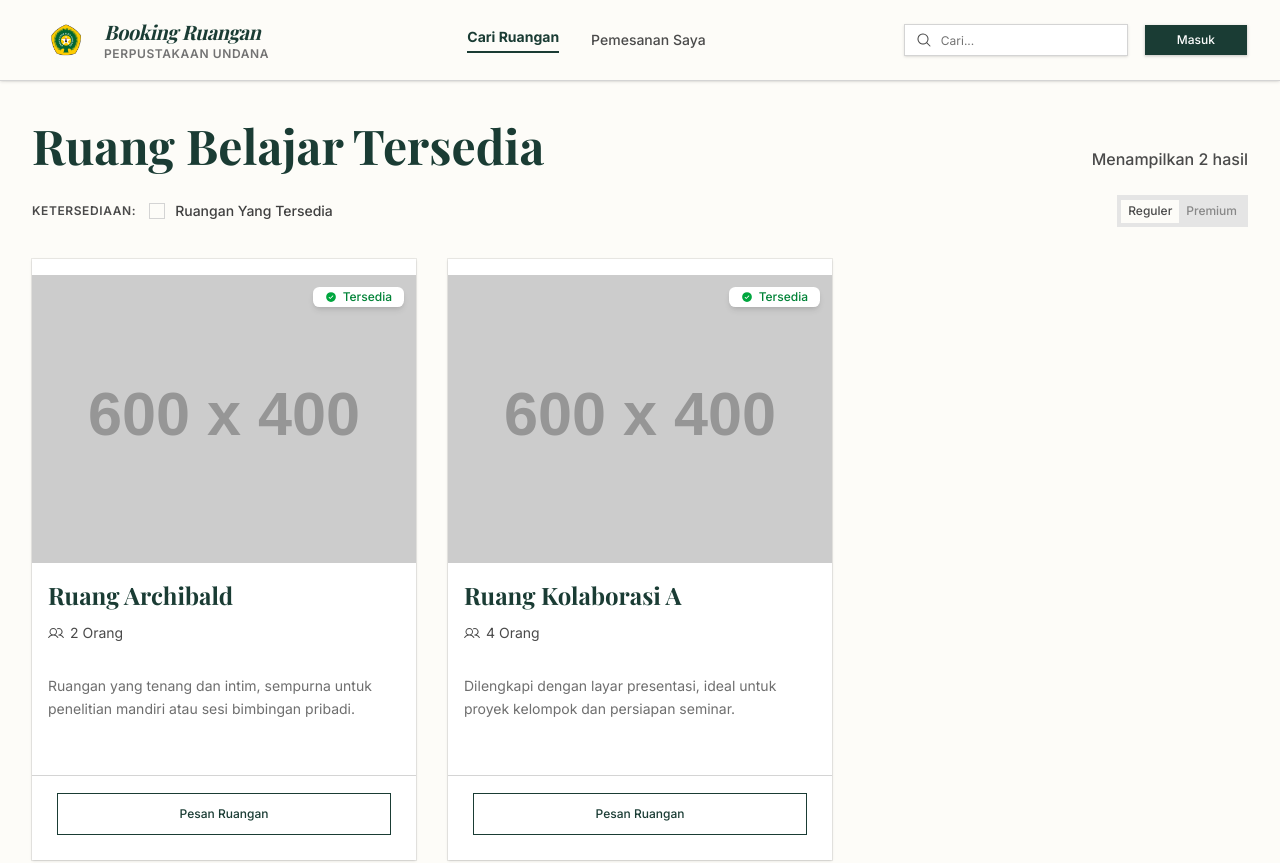
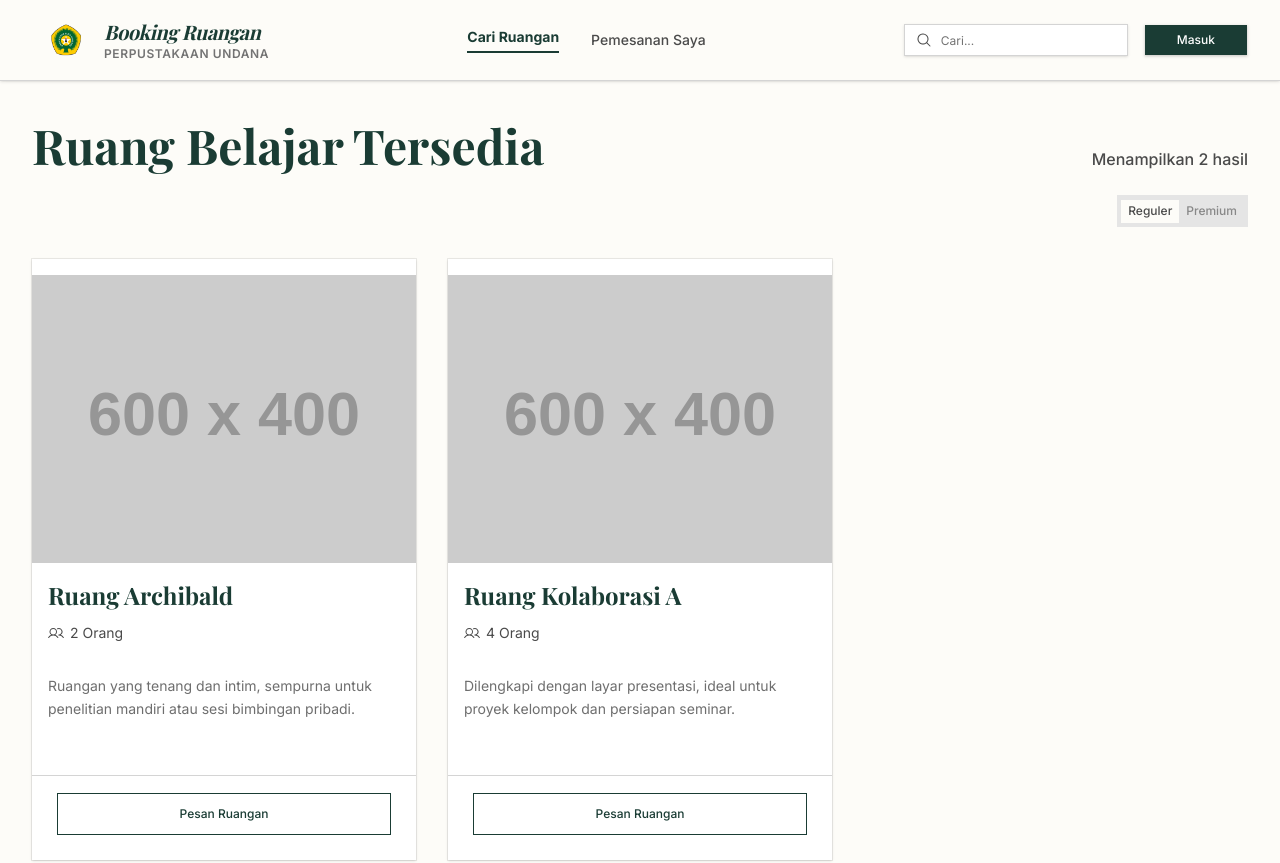
Before and after one commit to legacyditt/booking-room-perpusUndana, a Next.js app in the folder frontend/: page / in a window 1280 px wide. Shown: the top 863 px of the page. Built offline with nearby package versions, Linux system fonts and the light colour scheme; a web font is replaced by a local one.

Commit message:
feat(home): remove availability filter and badge since rooms are always bookable for future dates

```diff
--- a/frontend/src/app/(user)/page.tsx
+++ b/frontend/src/app/(user)/page.tsx
@@ -4,25 +4,17 @@
 import { Header } from "@/features/home/components/Header";
 import { Footer } from "@/features/home/components/Footer";
 import { RoomCard } from "@/features/home/components/RoomCard";
-import { RoomFilters } from "@/features/home/components/RoomFilters";
 import { mockRooms } from "@/data/mock";
 import { Tabs, TabsContent, TabsList, TabsTrigger } from "@/components/ui/tabs";
 
 export default function HomePage() {
-  const [showAvailableOnly, setShowAvailableOnly] = useState(false);
   const [roomType, setRoomType] = useState<"reguler" | "premium">("reguler");
 
-  // Simulasi Filter ruangan berdasarkan Ketersediaan dan Tipe Ruangan (karena properties tersebut dihapus dari mockRooms)
+  // Simulasi Filter ruangan berdasarkan Tipe Ruangan
   const filteredRooms = mockRooms.filter((room) => {
-    // Simulasi ketersediaan: Anggap Ruang 4 sedang tidak tersedia, sisanya tersedia
-    const isAvailableMock = room.id !== 4;
-    const isRoomAvailable = showAvailableOnly ? isAvailableMock : true;
-
     // Simulasi Tipe Ruangan: Anggap Ruang 1 & 2 Reguler, 3 & 4 Premium
     const typeMock = (room.id === 1 || room.id === 2) ? "reguler" : "premium";
-    const isMatchingType = typeMock === roomType;
-
-    return isRoomAvailable && isMatchingType;
+    return typeMock === roomType;
   });
 
   return (
@@ -45,12 +37,7 @@
           onValueChange={(v) => setRoomType(v as "reguler" | "premium")}
           className="w-full mt-4 md:mt-6"
         >
-          <div className="flex flex-col-reverse sm:flex-row justify-between items-stretch sm:items-center gap-4 mb-6">
-            <RoomFilters
-              showAvailableOnly={showAvailableOnly}
-              onShowAvailableOnlyChange={setShowAvailableOnly}
-            />
-
+          <div className="flex flex-col-reverse sm:flex-row justify-end items-stretch sm:items-center gap-4 mb-6">
             <TabsList className="grid w-full grid-cols-2 sm:w-auto sm:flex h-11 p-1">
               <TabsTrigger value="reguler">Reguler</TabsTrigger>
               <TabsTrigger value="premium">Premium</TabsTrigger>
--- a/frontend/src/features/home/components/RoomCard.tsx
+++ b/frontend/src/features/home/components/RoomCard.tsx
@@ -17,7 +17,6 @@
 
 export function RoomCard({ room }: RoomCardProps) {
   // Simulasi nilai yang dihapus dari Room type
-  const isAvailableMock = room.id !== 4;
   const descriptionMock = room.id === 1 ? "Ruangan yang tenang dan intim, sempurna untuk penelitian mandiri atau sesi bimbingan pribadi." :
                           room.id === 4 ? "Ruangan luas yang dirancang untuk diskusi kelompok besar, kuliah, atau lokakarya akademik." :
                           "Dilengkapi dengan layar presentasi, ideal untuk proyek kelompok dan persiapan seminar.";
@@ -34,17 +33,6 @@
               "https://placehold.co/600x400/e2e8f0/4a4a4a?text=Gambar+Ruangan";
           }}
         />
-        <Badge
-          className={`absolute top-3 right-3 flex items-center gap-1.5 px-3 py-1.5 shadow-md rounded-md font-medium border-0 bg-white hover:bg-white ${
-            isAvailableMock ? "text-green-700" : "text-neutral-500"
-          }`}
-        >
-          <CheckCircle
-            weight="fill"
-            className={isAvailableMock ? "text-green-600" : "text-neutral-400"}
-          />
-          {isAvailableMock ? "Tersedia" : "Tidak Tersedia"}
-        </Badge>
       </div>
 
       <CardHeader className="space-y-2 pb-4">
@@ -66,7 +54,6 @@
         </p>
       </CardContent>
       <CardFooter className="pt-4 pb-6 px-6">
-        {isAvailableMock ? (
         <Link
           href={`/room/${room.id}`}
           className={buttonVariants({
@@ -76,11 +63,6 @@
         >
           Pesan Ruangan
         </Link>
-        ) : (
-          <Button variant="outlinePrimary" disabled className="w-full min-h-[44px]">
-            Pesan Ruangan
-          </Button>
-        )}
       </CardFooter>
     </Card>
   );
--- a/frontend/src/features/home/components/RoomFilters.tsx
+++ /dev/null
@@ -1,30 +0,0 @@
-import { Checkbox } from "@/components/ui/checkbox";
-
-interface RoomFiltersProps {
-  showAvailableOnly: boolean;
-  onShowAvailableOnlyChange: (checked: boolean) => void;
-}
-
-export function RoomFilters({
-  showAvailableOnly,
-  onShowAvailableOnlyChange,
-}: RoomFiltersProps) {
-  return (
-    <div className="flex items-center gap-3 w-full sm:w-auto">
-      <span className="font-semibold text-neutral tracking-wider text-xs uppercase hidden sm:block">
-        Ketersediaan:
-      </span>
-
-      <label className="flex items-center justify-center sm:justify-start gap-2.5 cursor-pointer group bg-white sm:bg-transparent border border-neutral-200 sm:border-transparent px-4 py-2.5 sm:px-0 sm:py-0 rounded-lg w-full sm:w-auto shadow-sm sm:shadow-none hover:bg-neutral-50 sm:hover:bg-transparent transition-all">
-        <Checkbox
-          checked={showAvailableOnly}
-          onCheckedChange={(c) => onShowAvailableOnlyChange(c === true)}
-          className="border-neutral-300 data-[state=checked]:bg-primary data-[state=checked]:border-primary"
-        />
-        <span className="text-neutral-700 group-hover:text-primary transition-colors text-sm font-medium">
-          Ruangan Yang Tersedia
-        </span>
-      </label>
-    </div>
-  );
-}
```
Lines whose indentation alone changed are shown as unchanged.
